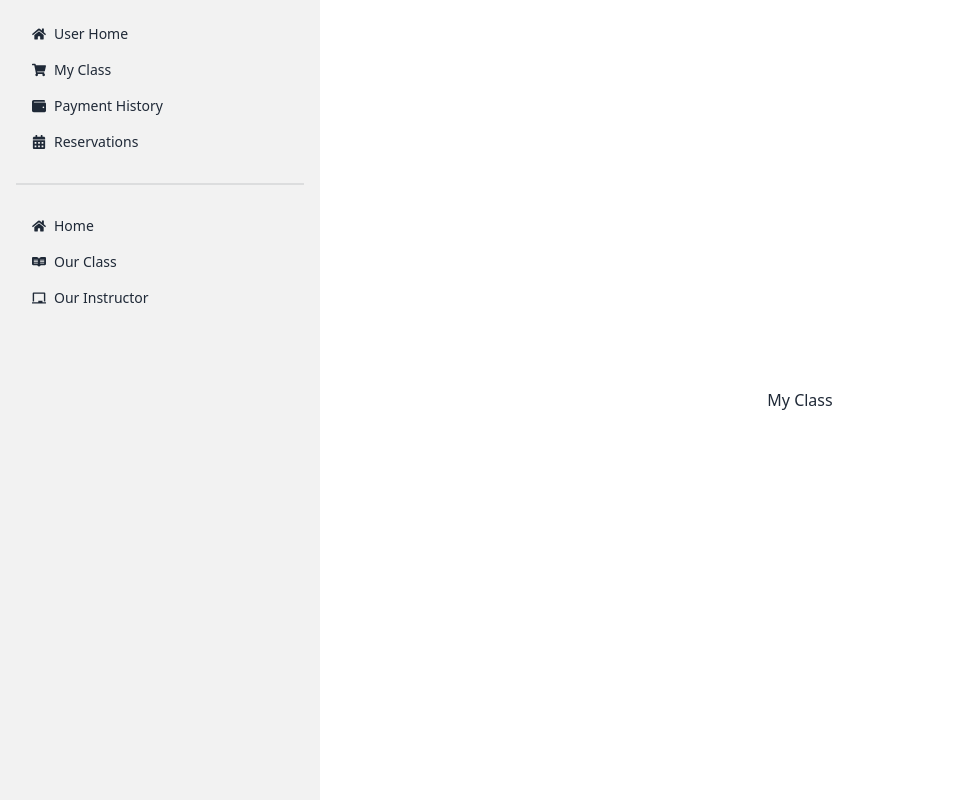
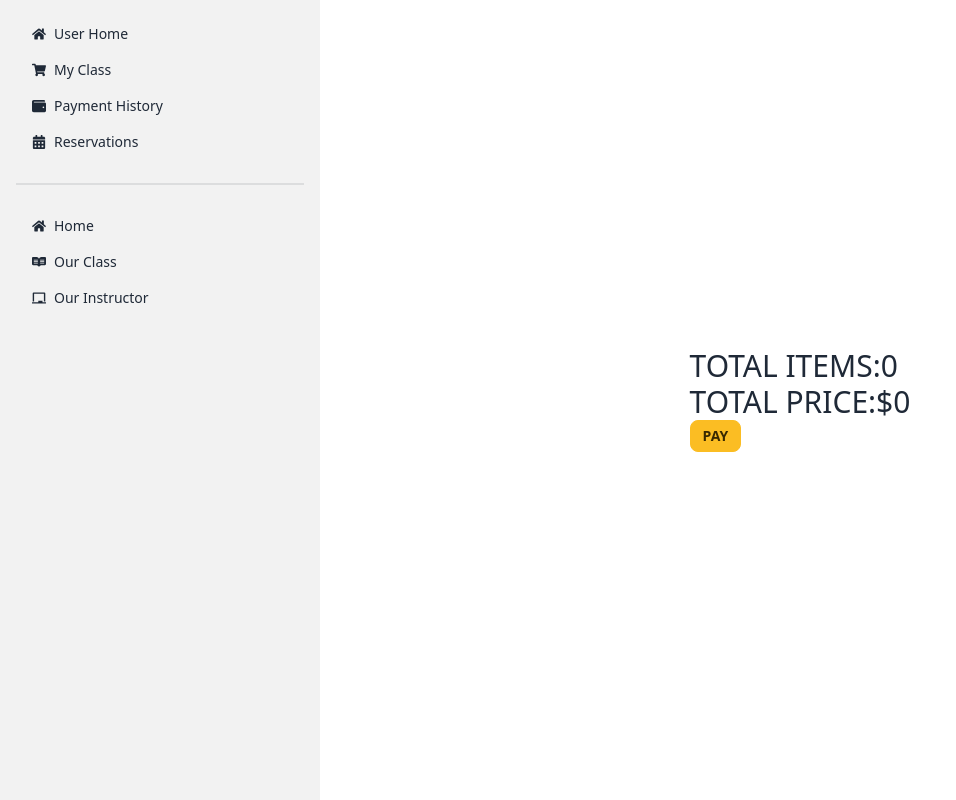
Before and after one commit to najmul19977/Summer-Camp-Client, a React (Vite) app: page /deshbord/myclass in a window 1280 px wide. Shown: the whole page, without its empty margins (0-956 px from the left). Built offline with nearby package versions, Linux system fonts and the light colour scheme; no server answers.

Commit message:
deshpord part commit

```diff
--- a/src/Pages/ClassCategoryCard/ClassCategoryCard.jsx
+++ b/src/Pages/ClassCategoryCard/ClassCategoryCard.jsx
@@ -64,7 +64,7 @@ const ClassCategoryCard = ({ item }) => {
                 <p>{title}</p>
                 <p>{class_duration}</p>
                 <p>Avaliable:{sit}</p>
-                <p>Price:{course_Free}</p>
+                <p>Price:${course_Free}</p>
                 <div className="card-actions justify-end">
                     <button onClick={() =>handleAddToCart(item)} className="btn btn-primary">Add To Cart</button>
                 </div>
--- a/src/Pages/Deshbord/Deshbord.jsx
+++ b/src/Pages/Deshbord/Deshbord.jsx
@@ -16,10 +16,10 @@ const Deshbord = () => {
             <div className="drawer-side">
                 <label htmlFor="my-drawer-2" className="drawer-overlay"></label>
                 <ul className="menu p-4 w-80 h-full bg-base-200 text-base-content">
-                    <li><Link><FaHome></FaHome>User Home</Link></li>
-                    <li><Link to='myclass'><FaShoppingCart></FaShoppingCart> My Class</Link></li>
-                    <li><Link><FaWallet></FaWallet>Payment History</Link></li>
-                    <li><Link><FaCalendarAlt></FaCalendarAlt>Reservations</Link> </li>
+                    <li><Link to='/deshbord/home'><FaHome></FaHome>User Home</Link></li>
+                    <li><Link to='/deshbord/myclass'><FaShoppingCart></FaShoppingCart> My Class</Link></li>
+                    <li><Link to='/deshbord/history'><FaWallet></FaWallet>Payment History</Link></li>
+                    <li><Link to='/deshbord/reservations'><FaCalendarAlt></FaCalendarAlt>Reservations</Link> </li>
                     <div className="divider"></div>
                     <li><Link to="/"><FaHome></FaHome>Home</Link></li>
                     <li><Link to="/ourclass"><FaReadme></FaReadme>Our Class</Link></li>
--- a/src/Pages/Deshbord/MyClass/MyClass.jsx
+++ b/src/Pages/Deshbord/MyClass/MyClass.jsx
@@ -1,9 +1,17 @@
+import useCart from "../../../Hooks/useCart";
 
 
 const MyClass = () => {
+    const [cart] = useCart();
+    //console.log(cart);
+    const total = cart.reduce((sum, item) =>item.course_Free + sum,0)
     return (
-        <div>
-            <h2>My Class</h2>
+        <div className="uppercase">
+
+            <h3 className="text-3xl">Total Items:{cart.length}</h3>
+            <h3 className="text-3xl">Total Price:${total}</h3>
+            <button className="btn btn-warning btn-sm">Pay</button>
+
         </div>
     );
 };
```
Also changed, not shown: src/index.css (line endings or trailing spaces).
